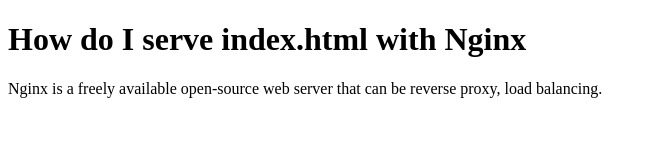
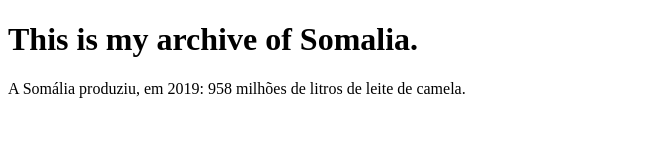
Before and after one commit to Norffolk/challenger-1.io, a plain HTML site: page index.html in a window 1280 px wide. Shown: the whole page, without its empty margins (0-657 px from the left). Drawn offline with Linux system fonts and the light colour scheme.

Commit message:
index.html

```diff
--- a/index.html
+++ b/index.html
@@ -10,9 +10,9 @@
 
 <body>
 
-<h1>How do I serve index.html with Nginx </h1>
+<h1>This is my archive of Somalia. </h1>
 
-<p>Nginx is a freely available open-source web server that can be reverse proxy, load balancing.</p>
+<p>A Somália produziu, em 2019: 958 milhões de litros de leite de camela.</p>
 
 </body>
 
```
